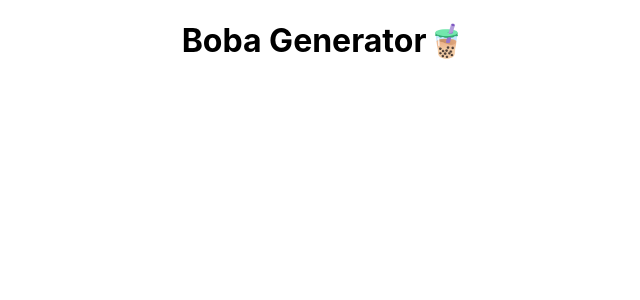
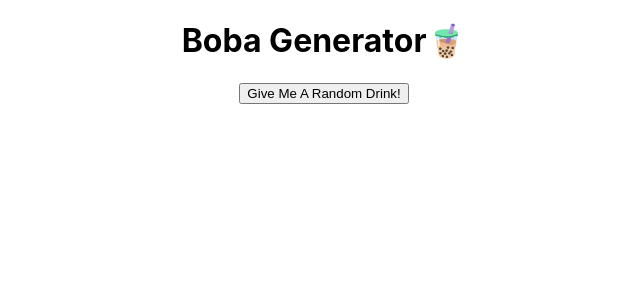
Before and after one commit to Rikaiyah-Winters/boba-generator, a React (Create React App) app: page / in a window 1280 px wide. Shown: the top 300 px of the page, without its empty margins (316-956 px from the left). Built offline with nearby package versions, Linux system fonts and the light colour scheme.

Commit message:
Added button

```diff
--- a/src/App.js
+++ b/src/App.js
@@ -5,6 +5,7 @@ function App() {
   return (
     <div className="App">
       <h1>Boba Generator🧋</h1>
+      <button type="button">Give Me A Random Drink!</button>
     </div>
   );
 }
```
